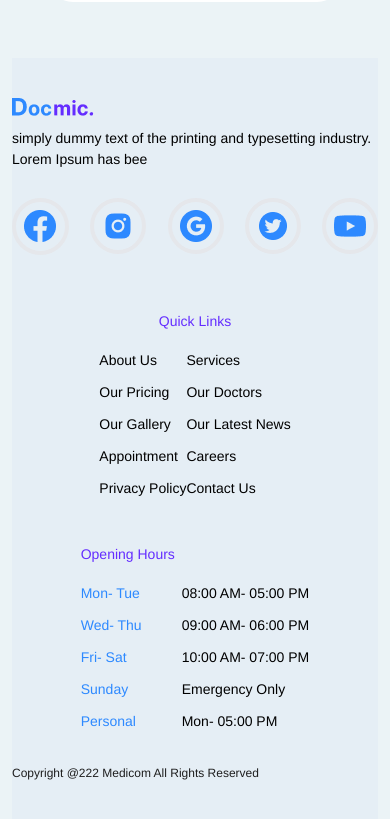
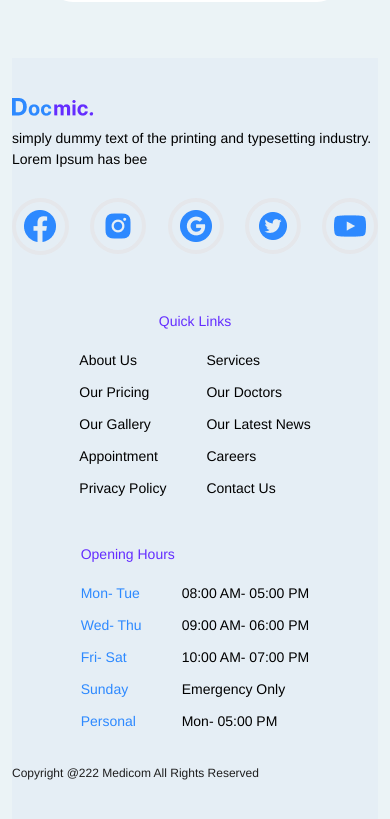
Before and after one commit to Akash7766/health-bondhu, a React (Create React App) app: page / in a window 390 px wide. Shown: the part 4538-5357 px from the top of the page. Built offline with nearby package versions, Linux system fonts and the light colour scheme.

Commit message:
finished

```diff
--- a/src/Components/Footer/Footer.js
+++ b/src/Components/Footer/Footer.js
@@ -63,7 +63,7 @@ const Footer = () => {
               <h5 className="sm:text-left text-center">Quick Links</h5>
             </div>
             <div className="flex sm:justify-between justify-center">
-              <div className="leading-8">
+              <div className="leading-8 sm:mr-0 mr-10 ">
                 <div>
                   {" "}
                   <Link to="/">About Us</Link>
```
